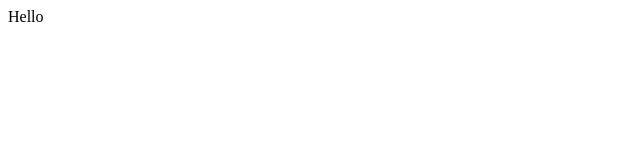
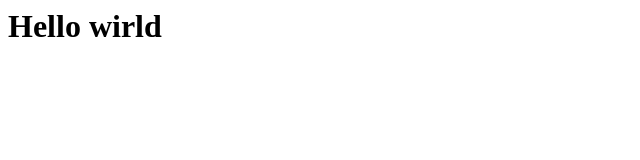
Before and after one commit to internetmechanic/CS8, a plain HTML site: page index.html in a window 1280 px wide. Shown: the whole page, without its empty margins (0-640 px from the left). Drawn offline with Linux system fonts and the light colour scheme.

Commit message:
Update index.html

```diff
--- a/index.html
+++ b/index.html
@@ -1,5 +1,5 @@
 <html>
 <body>
-Hello
+  <h1>Hello wirld</h1>
 </body>
 </html
```
